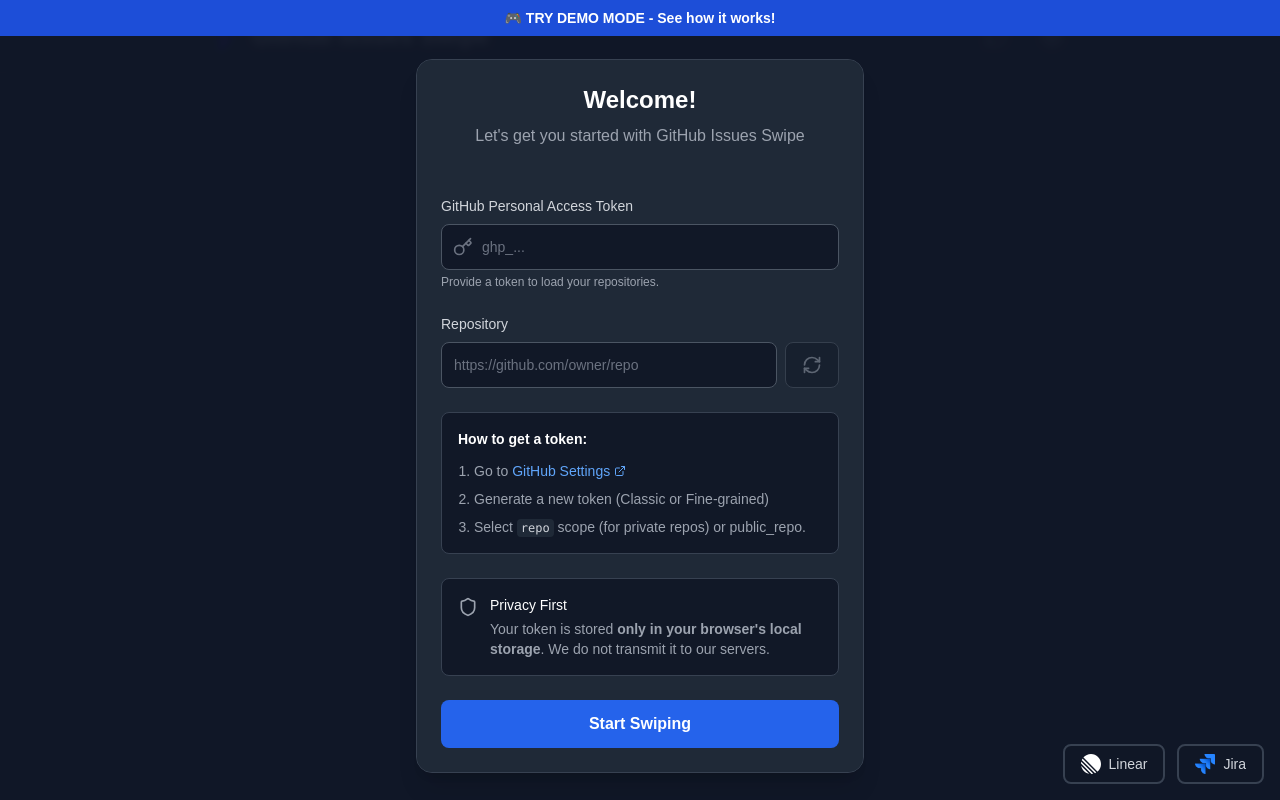
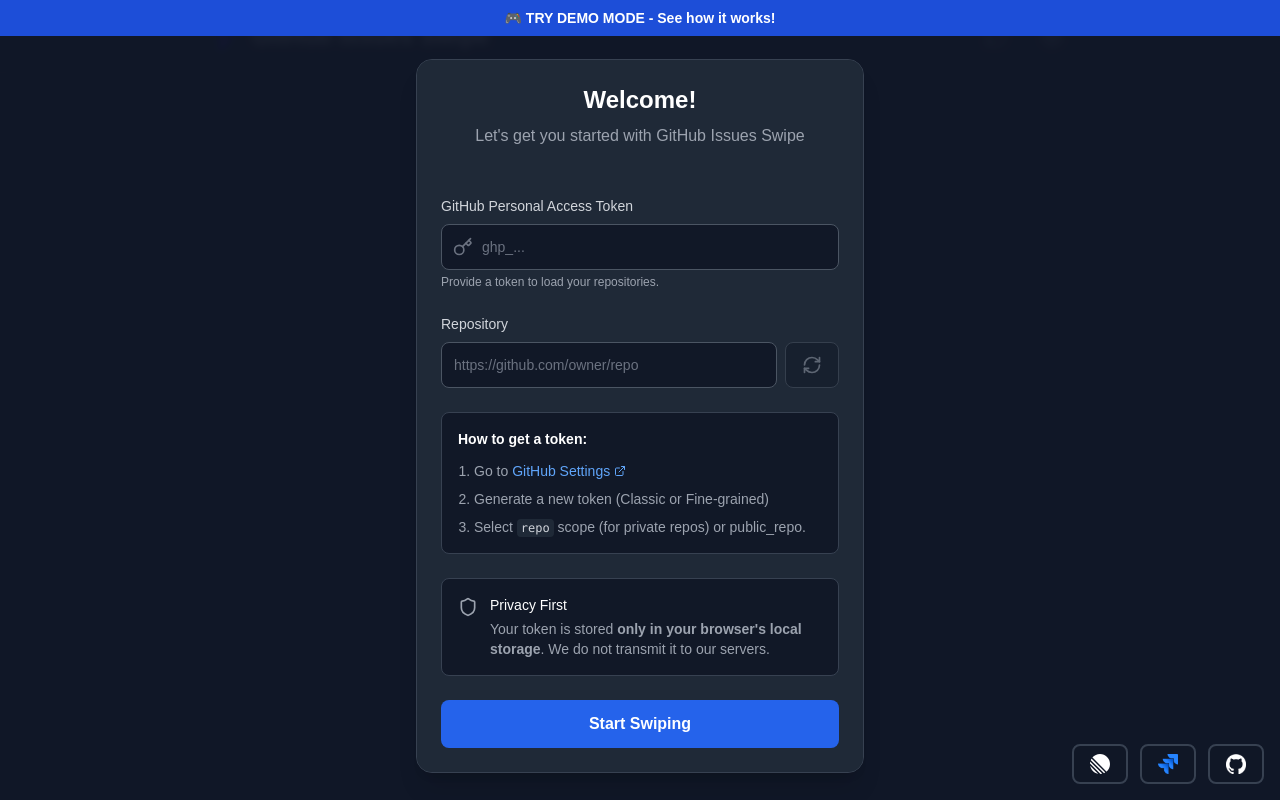
Before and after one commit to desplega-ai/github-issues-swipe, a Next.js app: page / in a window 1280 px wide. Built offline with nearby package versions, Linux system fonts and the light colour scheme.

Commit message:
added github link

```diff
--- a/app/layout.tsx
+++ b/app/layout.tsx
@@ -40,7 +40,6 @@
             >
               {/* eslint-disable-next-line @next/next/no-img-element */}
               <img src="images/linear-light-logo.svg" alt="Linear Logo" className="h-5 w-5" />
-              <span>Linear</span>
             </a>
             <a
               href="https://github.com/desplega-ai/github-issues-swipe/issues/2"
@@ -51,7 +50,16 @@
             >
               {/* eslint-disable-next-line @next/next/no-img-element */}
               <img src="images/jira.png" alt="Jira Logo" className="h-5 w-5" />
-              <span>Jira</span>
+            </a>
+            <a
+              href="https://github.com/desplega-ai/github-issues-swipe"
+              target="_blank"
+              rel="noopener noreferrer"
+              className="flex items-center gap-2 rounded-lg border-2 border-gray-700 bg-gray-900/90 px-4 py-2 text-sm font-medium text-gray-300 backdrop-blur-sm transition-all hover:border-blue-500 hover:text-blue-400 hover:shadow-lg"
+              title="View on GitHub"
+            >
+              {/* eslint-disable-next-line @next/next/no-img-element */}
+              <img src="images/github-mark-white.png" alt="GitHub Logo" className="h-5 w-5" />
             </a>
           </div>
         </div>
```
Also changed, not shown: public/images/github-mark-white.png (added).
